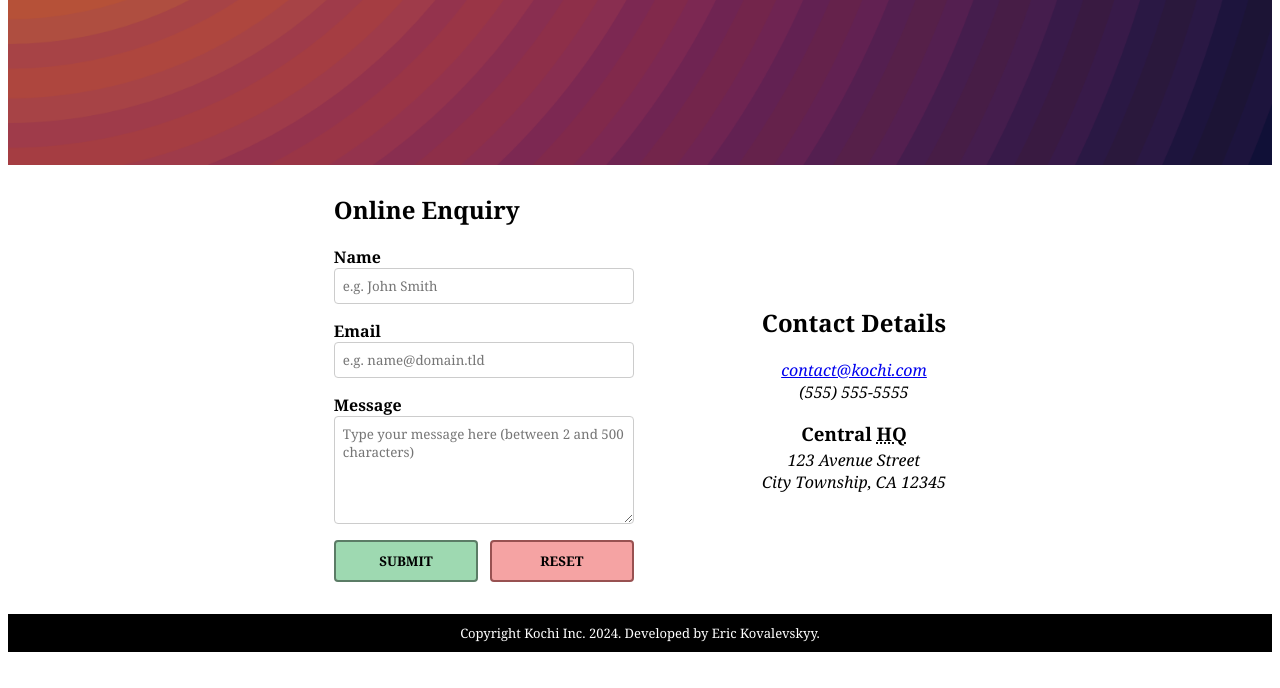
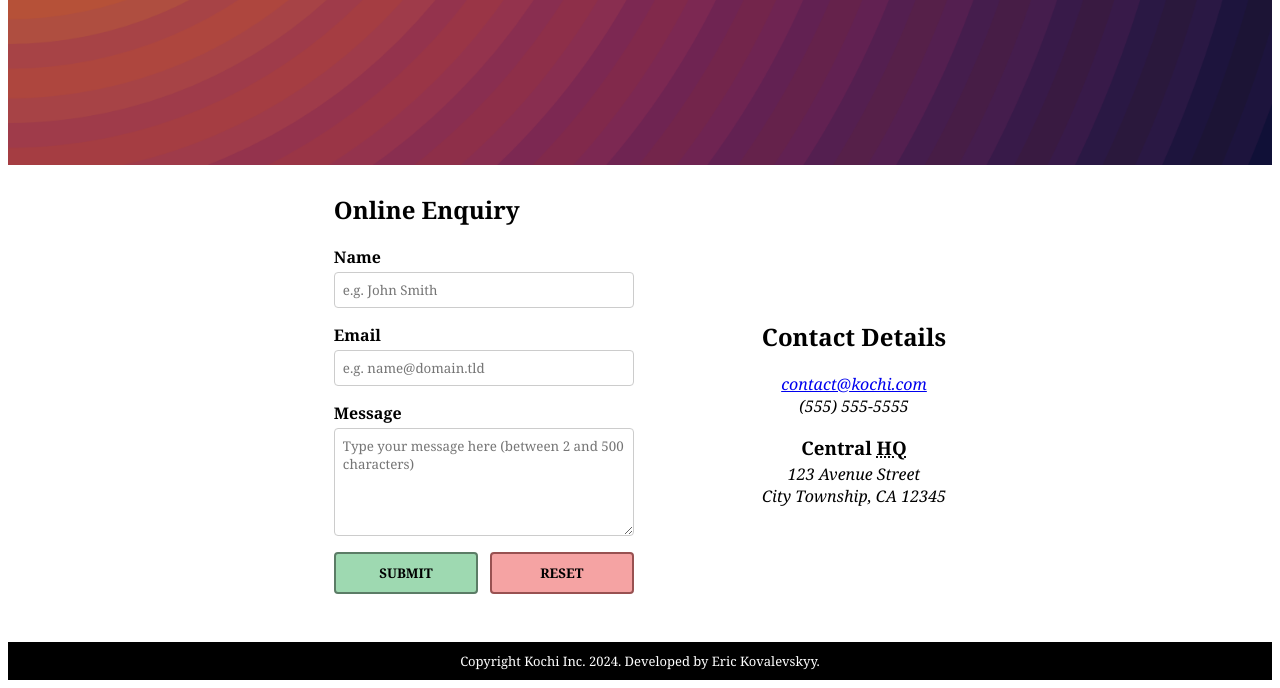
Before and after one commit to omar-altobgy/BusinessLandingWebsite, a plain HTML site: page page/contact.html in a window 1280 px wide. Shown: the part 329-1017 px from the top of the page. Before the commit the page ends 989 px from the top, so only its background shows below. Drawn offline with Linux system fonts and the light colour scheme.

Commit message:
- Linked label and input elements using 'for' and 'id' attributes. - Wrapped image in a <figure> tag and added a <figcaption> for context.

```diff
--- a/css/contact.css
+++ b/css/contact.css
@@ -18,14 +18,12 @@
     display: flex;
     flex-direction: column;
     width: 300px;
-    gap: 1rem;
     margin-bottom: 1.5rem;
 }
 
 .contact-form label {
-    display: flex;
-    flex-direction: column;
     font-weight: bold;
+    margin-bottom: 0.25rem;
 }
 
 .contact-form input,
@@ -36,6 +34,7 @@
     border: 1px solid #ccc;
     border-radius: 4px;
     font-family: inherit;
+    margin-bottom: 1rem;
 }
 
 .button-group input {
--- a/css/home.css
+++ b/css/home.css
@@ -75,6 +75,12 @@
 
 .about-us-image {
     width: 90vw;
+    align-self: center;
+}
+
+.about-us-image-caption {
+    font-size: small;
+    text-align: center;
 }
 
 
--- a/page/contact.html
+++ b/page/contact.html
@@ -31,19 +31,17 @@
                 <section>
                     <h2>Online Enquiry</h2>
                     <form method="POST" action="#" class="contact-form">
-                        <label>
-                            Name
-                            <input type="text" name="name" placeholder="e.g. John Smith">
-                        </label>
-                        <label>
-                            Email
-                            <input type="email" name="email" placeholder="e.g. name@domain.tld" required>
-                        </label>
-                        <label>
-                            Message
-                            <textarea name="message" rows="5" placeholder="Type your message here (between 2 and 500 characters)"
-                                      required minlength="2" maxlength="500"></textarea>
-                        </label>
+                        <label for="name">Name</label>
+                        <input type="text" id="name" name="name" placeholder="e.g. John Smith">
+
+                        <label for="email">Email</label>
+                        <input type="email" id="email" name="email" placeholder="e.g. name@domain.tld" required>
+
+                        <label for="message">Message</label>
+                        <textarea id="message" name="message" rows="5"
+                                  placeholder="Type your message here (between 2 and 500 characters)"
+                                  required minlength="2" maxlength="500"></textarea>
+
                         <div class="button-group">
                             <input type="submit" value="SUBMIT">
                             <input type="reset" value="RESET">
```
Also changed, not shown: index.html (+4 -1 lines).
